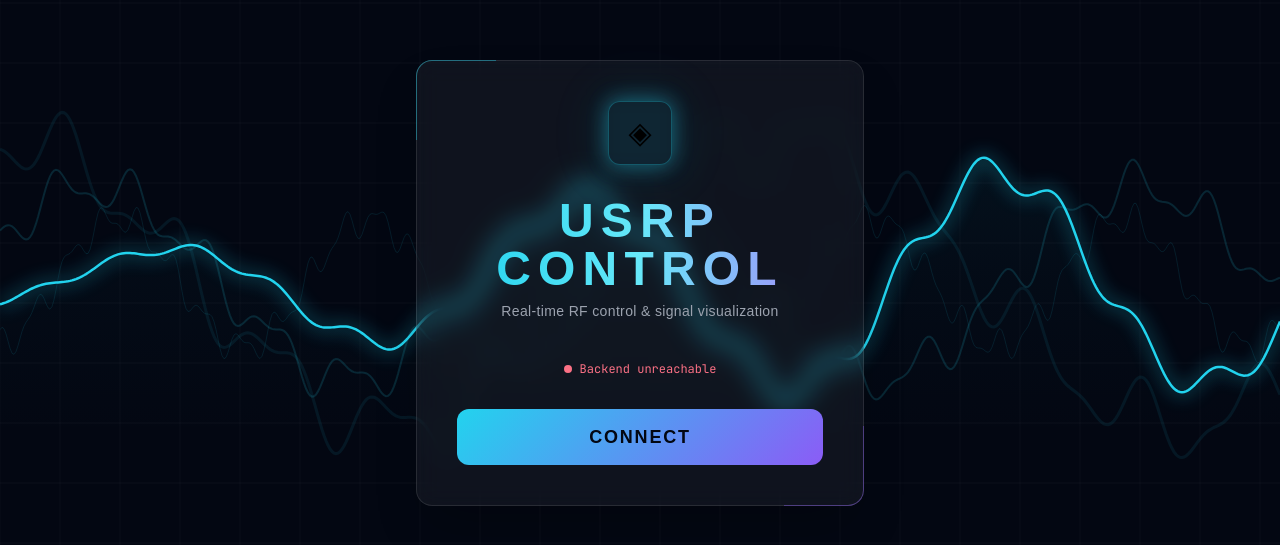
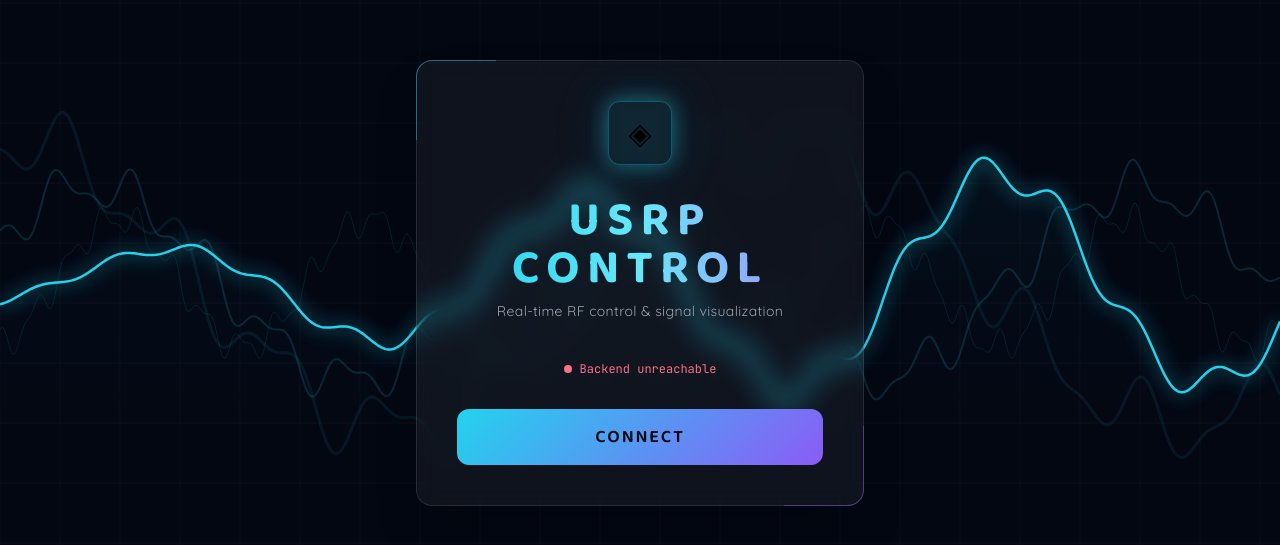
Before and after one commit to iyarsl/tova-front, a React (Vite) app: page / in a window 1280 px wide. Shown: the part 117-662 px from the top of the page. Built offline with nearby package versions, Linux system fonts and the light colour scheme; no server answers; what react-plotly.js would draw is missing.

Commit message:
feat(dora): update global CSS slider/scrollbar styles for Dora theme

```diff
--- a/src/index.css
+++ b/src/index.css
@@ -10,12 +10,11 @@
     width: 100%;
     margin: 0;
     padding: 0;
-    font-family: 'Barlow', sans-serif;
+    font-family: 'Quicksand', sans-serif;
     -webkit-font-smoothing: antialiased;
     -moz-osx-font-smoothing: grayscale;
   }
 
-  /* Custom range slider */
   input[type='range'] {
     -webkit-appearance: none;
     appearance: none;
@@ -24,28 +23,42 @@
   }
   input[type='range']::-webkit-slider-thumb {
     -webkit-appearance: none;
-    width: 14px;
-    height: 14px;
+    width: 22px;
+    height: 22px;
     border-radius: 50%;
-    background: #22d3ee;
-    border: 2px solid #111827;
-    box-shadow: 0 0 8px rgba(34,211,238,0.5);
+    background: #FF8C42;
+    border: 3px solid #ffffff;
+    box-shadow: 0 2px 8px rgba(255,140,66,0.55);
     cursor: pointer;
     position: relative;
     z-index: 1;
+    transition: transform 0.2s cubic-bezier(0.34, 1.56, 0.64, 1);
+  }
+  input[type='range']::-webkit-slider-thumb:hover {
+    transform: scale(1.25);
   }
   input[type='range']:disabled::-webkit-slider-thumb {
+    background: #D8D4EC;
+    border-color: #E8E4F7;
+    box-shadow: none;
+  }
+  .dark input[type='range']::-webkit-slider-thumb {
+    background: #22d3ee;
+    border-color: #111827;
+    box-shadow: 0 0 8px rgba(34,211,238,0.5);
+  }
+  .dark input[type='range']:disabled::-webkit-slider-thumb {
     background: #374151;
     box-shadow: none;
   }
 
-  /* Scrollbar */
   ::-webkit-scrollbar { width: 4px; height: 4px; }
   ::-webkit-scrollbar-track { background: transparent; }
-  ::-webkit-scrollbar-thumb { background: rgba(255,255,255,0.08); border-radius: 2px; }
-  ::-webkit-scrollbar-thumb:hover { background: rgba(255,255,255,0.15); }
+  ::-webkit-scrollbar-thumb { background: rgba(255,140,66,0.25); border-radius: 2px; }
+  ::-webkit-scrollbar-thumb:hover { background: rgba(255,140,66,0.45); }
+  .dark ::-webkit-scrollbar-thumb { background: rgba(255,255,255,0.08); }
+  .dark ::-webkit-scrollbar-thumb:hover { background: rgba(255,255,255,0.15); }
 
-  /* Plotly overrides */
   .js-plotly-plot .plotly .modebar { display: none !important; }
 }
 
@@ -58,9 +71,9 @@
   .border-white\/8  { border-color: rgba(255,255,255,0.08); }
   .bg-radial-\[ellipse_at_center\] { background-image: radial-gradient(ellipse at center, var(--tw-gradient-stops)); }
 
-  .font-display { font-family: 'Rajdhani', sans-serif; }
+  .font-display { font-family: 'Baloo 2', cursive; }
   .font-mono    { font-family: 'JetBrains Mono', monospace; }
-  .font-body    { font-family: 'Barlow', sans-serif; }
+  .font-body    { font-family: 'Quicksand', sans-serif; }
 
   .shadow-glow-cyan   { box-shadow: 0 0 20px rgba(34,211,238,0.4), 0 0 60px rgba(34,211,238,0.15); }
   .shadow-glow-violet { box-shadow: 0 0 20px rgba(139,92,246,0.4), 0 0 60px rgba(139,92,246,0.15); }
```
